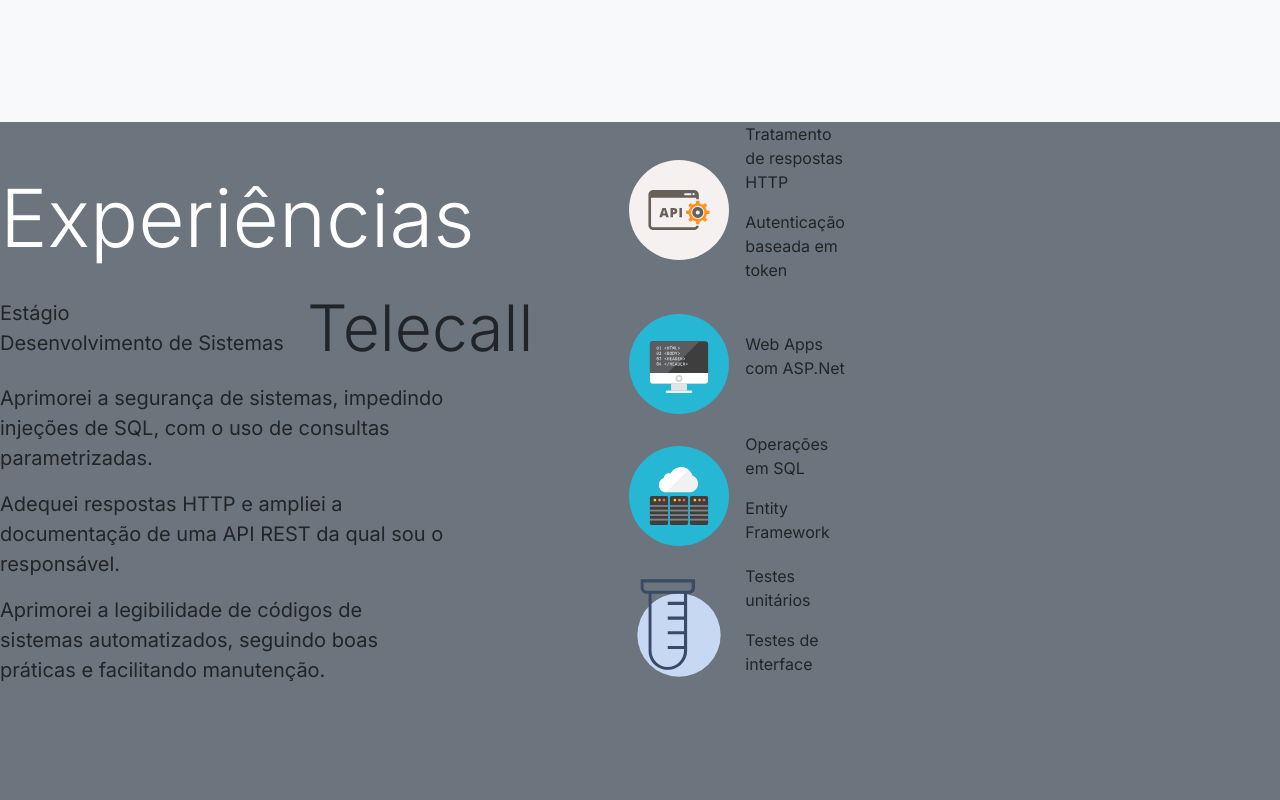
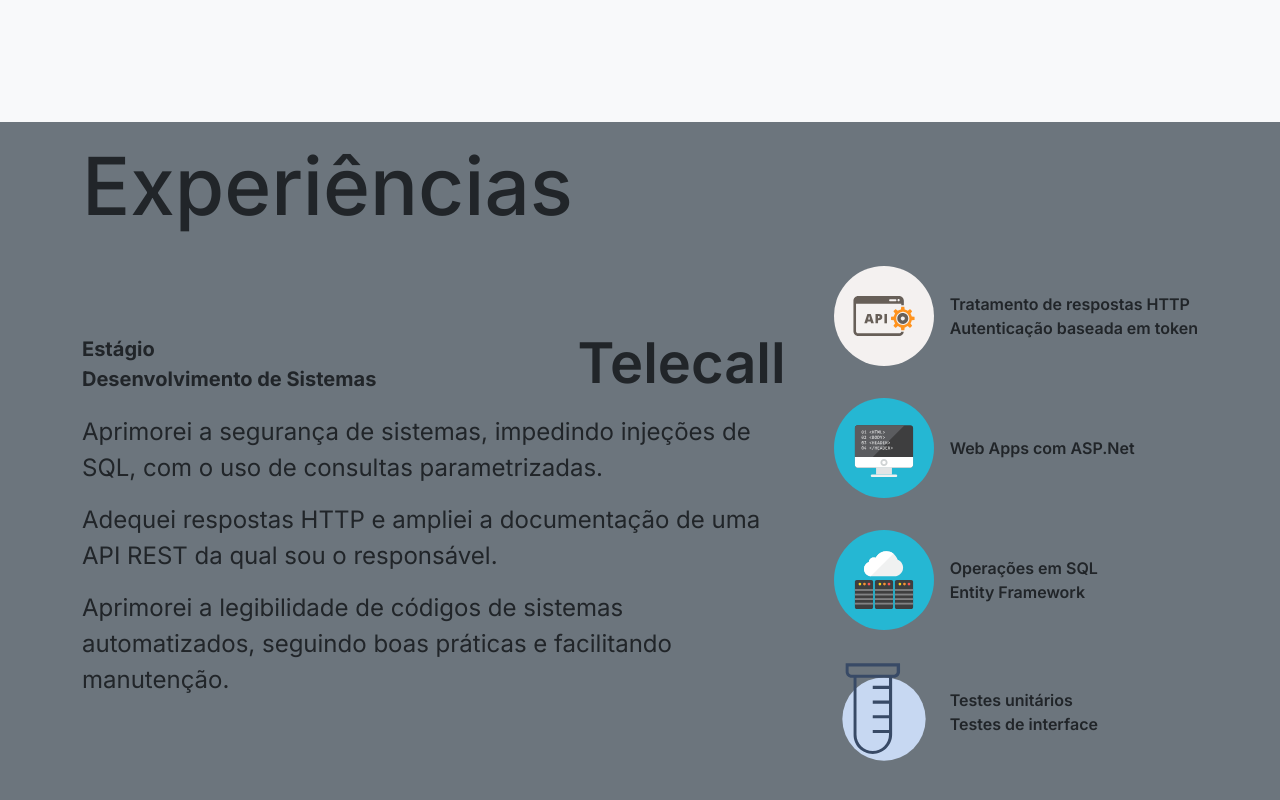
Before and after one commit to matheusg1/portfolio-react, a React (Create React App) app: page / in a window 1280 px wide. Shown: the part 1478-2278 px from the top of the page. Built offline with nearby package versions, Linux system fonts and the light colour scheme.

Commit message:
Seção de experiências

```diff
--- a/src/App.js
+++ b/src/App.js
@@ -45,7 +45,7 @@ function App() {
                 </div>
             </div>
 
-      <div className='bg-light text-dark min-vh-100 d-flex flex-column'>
+            <div className='bg-light text-dark min-vh-100 d-flex flex-column' id="conhecimentos">
                 <div className='container'>
                     <div className='display-1 fw-medium py-3'>Conhecimentos</div>
                 </div>
@@ -151,58 +151,61 @@ function App() {
                 </div>
             </div>
 
-      <div className='bg-secondary min-vh-100 d-flex'>
-        <div className='col-5'>
-          <h3 className="text-white display-1 pt-5">Experiências</h3>
-
-          <div className="d-flex flex-column flex-xl-row flex-xxl-row justify-content-between align-items-center py-3">
+            <div className='bg-secondary min-vh-100 text-dark' id="experiencias">
+                <div className='container'>
+                    <div className="display-1 fw-medium py-3">Experiências</div>
+                    <div className='d-flex flex-column flex-lg-row'>
+                        <div className='my-auto div1'>
+                            <div className="d-flex flex-column flex-sm-row flex-md-row justify-content-between py-3">
                                 <div className="fs-5 d-flex flex-column justify-content-center pt-lg-5 pt-xl-0 pt-xxl-0">
-              <div>Estágio</div>
-              <div>Desenvolvimento de Sistemas</div>
+                                    <div className='fs-5 fw-bold'>Estágio</div>
+                                    <div className='fs-5 fw-bold'>Desenvolvimento de Sistemas</div>
                                 </div>
-            <div className='display-3 text-end'>Telecall</div>
+                                <div className='display-4 fw-semibold align-self-sm-end'>Telecall</div>
                             </div>
 
-          <div className="fs-5 col-sm-12 col-md-12 col-lg-10 col-xl-10">
-            <p>Aprimorei a segurança de sistemas, impedindo injeções de SQL, com o uso de consultas
+                            <div className="fs-5 col-sm-12 col-md-12 col-lg-12 col-xl-12 col-xxl-12">
+                                <p className='fs-4'>Aprimorei a segurança de sistemas, impedindo injeções de SQL, com o uso de consultas
                                     parametrizadas.</p>
-            <p>Adequei respostas HTTP e ampliei a documentação de uma API REST da qual sou o
+                                <p className='fs-4'>Adequei respostas HTTP e ampliei a documentação de uma API REST da qual sou o
                                     responsável.</p>
-            <p>Aprimorei a legibilidade de códigos de sistemas automatizados, seguindo boas práticas e
+                                <p className='fs-4'>Aprimorei a legibilidade de códigos de sistemas automatizados, seguindo boas práticas e
                                     facilitando
                                     manutenção.</p>
                             </div>
                         </div>
-        <div className='col-5'>
-          <div class="d-flex flex-column col-lg-6 col-xl-6 ms-xl-5 ps-xl-5">
-            <div class="d-flex align-items-center">
-              <img class="vertical-icon my-3" src={apiIcon} />
-              <div class="d-flex flex-column align-content-center topico">
-                <p class="ms-3">Tratamento de respostas HTTP</p>
-                <p class="ms-3">Autenticação baseada em token</p>
+                        <div className='ms-lg-5 my-auto div2'>
+                            <div className="d-flex flex-column">
+                                <div className="d-flex align-items-center">
+                                    <img className="vertical-icon my-3 me-3" src={apiIcon} />
+                                    <div className="d-flex flex-column align-content-center fs-6 fw-semibold text-nowrap">
+                                        <p className="my-0">Tratamento de respostas HTTP</p>
+                                        <p className="my-0">Autenticação baseada em token</p>
                                     </div>
                                 </div>
 
-            <div class="d-flex align-items-center">
-              <img class="vertical-icon my-3" src={webIcon} />
-              <div class="d-flex flex-column align-content-center topico">
-                <p class="ms-3">Web Apps com ASP.Net</p>
+                                <div className="d-flex align-items-center">
+                                    <img className="vertical-icon my-3 me-3" src={webIcon} />
+                                    <div className="d-flex flex-column align-content-center fs-6 fw-semibold text-nowrap">
+                                        <p className="my-0">Web Apps com ASP.Net</p>
                                     </div>
                                 </div>
 
-            <div class="d-flex align-items-center">
-              <img class="vertical-icon my-3" src={databaseIcon} />
-              <div class="d-flex flex-column align-content-center topico">
-                <p class="ms-3">Operações em SQL</p>
-                <p class="ms-3">Entity Framework</p>
+                                <div className="d-flex align-items-center">
+                                    <img className="vertical-icon my-3 me-3" src={databaseIcon} />
+                                    <div className="d-flex flex-column align-content-center fs-6 fw-semibold text-nowrap">
+                                        <p className="my-0">Operações em SQL</p>
+                                        <p className="my-0">Entity Framework</p>
                                     </div>
                                 </div>
 
-            <div class="d-flex align-items-center">
-              <img class="vertical-icon my-3" src={testIcon} />
-              <div class="d-flex flex-column align-content-center topico">
-                <p class="ms-3">Testes unitários</p>
-                <p class="ms-3">Testes de interface</p>
+                                <div className="d-flex align-items-center">
+                                    <img className="vertical-icon my-3 me-3" src={testIcon} />
+                                    <div className="d-flex flex-column align-content-center fs-6 fw-semibold text-nowrap">
+                                        <p className="my-0">Testes unitários</p>
+                                        <p className="my-0">Testes de interface</p>
+                                    </div>
+                                </div>
                             </div>
                         </div>
                     </div>
```
Lines whose indentation alone changed are shown as unchanged.
